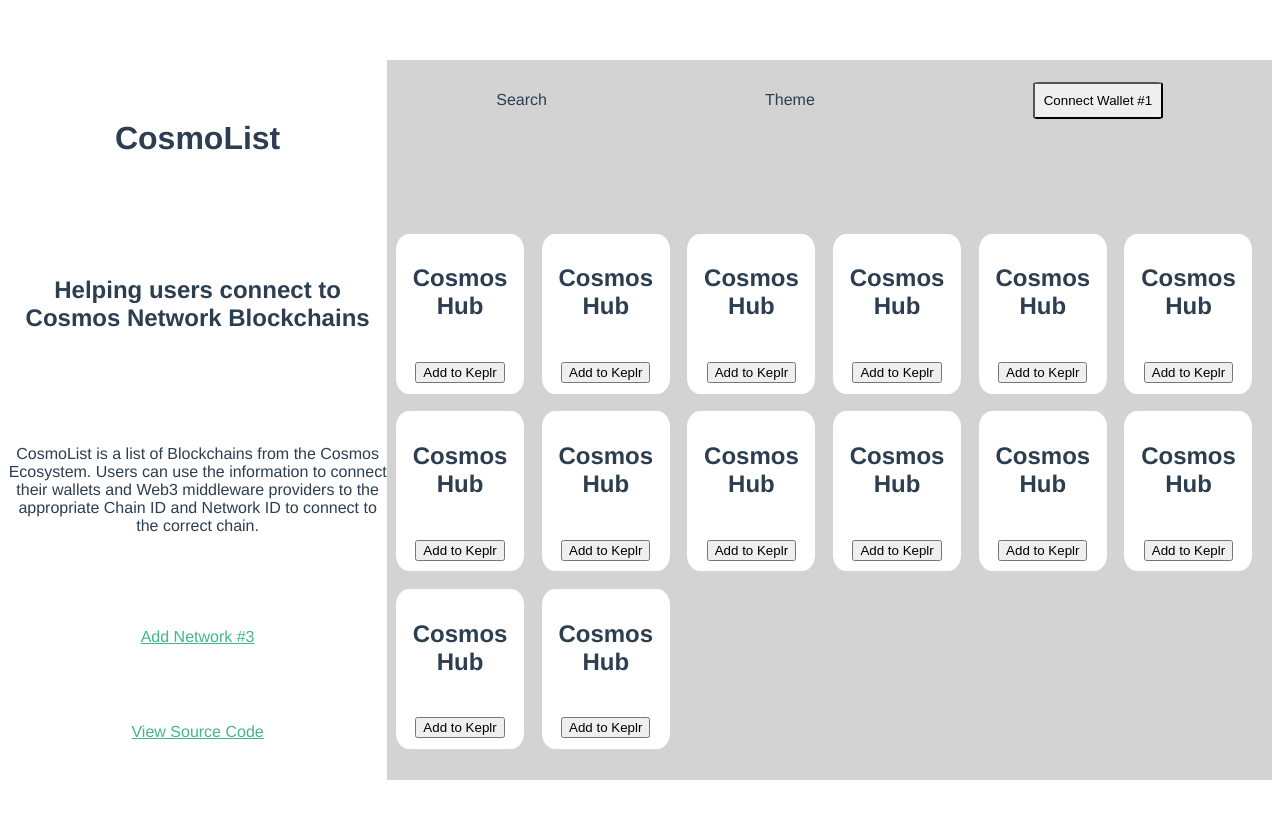
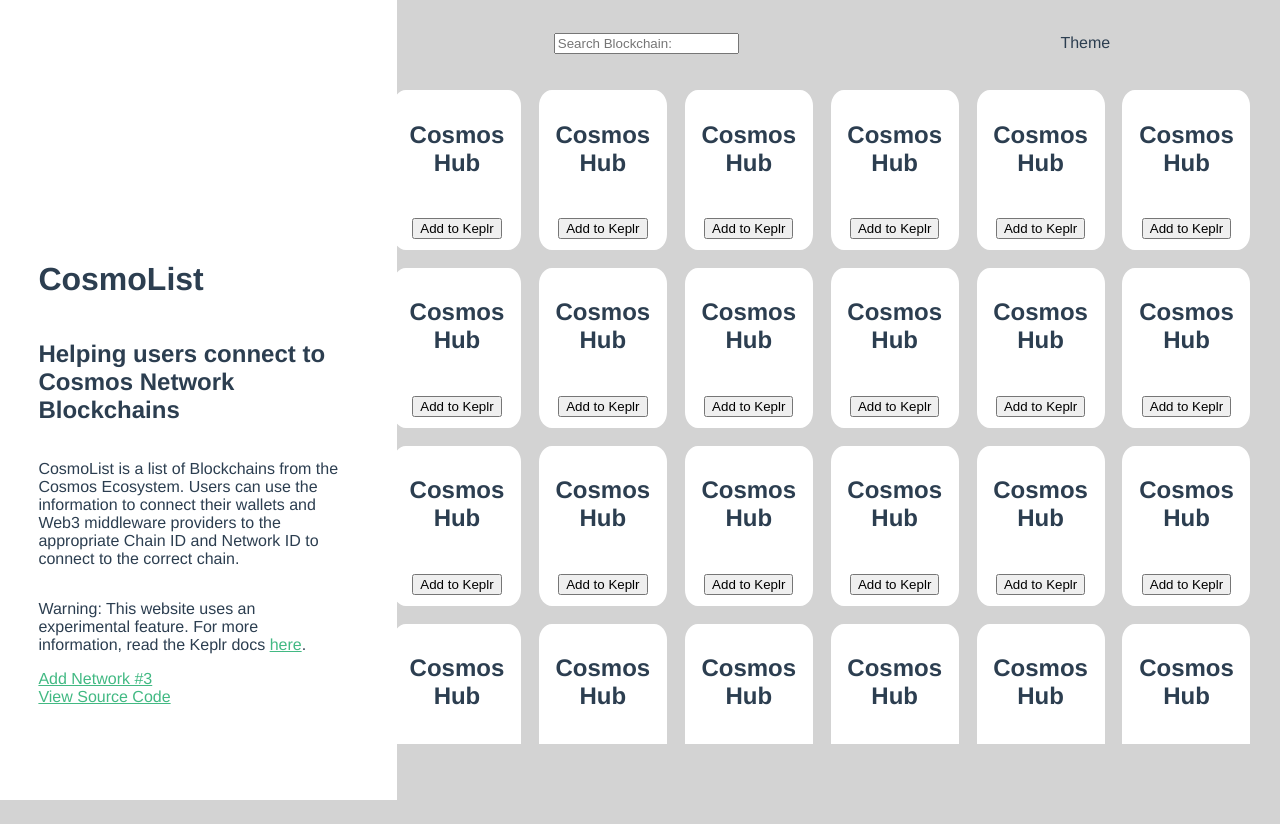
Before and after one commit to ArcAnya/CosmoList, a Vue app: page / in a window 1280 px wide. Before the commit the page ends 800 px from the top, so only its background shows below. Built offline with nearby package versions, Linux system fonts and the light colour scheme.

Commit message:
small improvements to design

```diff
--- a/src/App.vue
+++ b/src/App.vue
@@ -25,10 +25,19 @@
   -moz-osx-font-smoothing: grayscale;
   text-align: center;
   color: #2c3e50;
-  margin-top: 60px;
+  margin-top: 3vh;
 }
 .Overall {
   display: flex;
   flex-direction: row;
 }
+body, html {
+  padding: 0;
+  margin: 0;
+  width: 100%;
+  min-height: 100vh;
+}
+body {
+  background-color: lightgray;
+}
 </style>
--- a/src/components/AddChain.vue
+++ b/src/components/AddChain.vue
@@ -1,21 +1,27 @@
 <template>
   <div class="chain">
+    <!-- TO DO ADD info based on chainData and checking it first -->
     <h2>Cosmos Hub</h2>
     <button @click="addChain()">Add to Keplr</button>
   </div>
 </template>
 
 <script>
-import chainData from "../../data/TestChain.json";
+import chainData from "../../data/MyChain-1.json";
 
 export default {
   name: "AddChain",
   methods: {
-    addChain() {
-
-      window.keplr.experimentalSuggestChain( chainData
-        //check that has certain info (chainId) - necessary for button to work
-      );
+    async addChain() {
+      if (window.keplr) {
+        // TO DO: check that has certain info (chainId) - necessary for button to work
+        window.keplr.experimentalSuggestChain(chainData);
+        // return window.keplr;
+      } else {
+        alert(
+          "Install the Keplr Wallet browser extension: https://chrome.google.com/webstore/detail/keplr/dmkamcknogkgcdfhhbddcghachkejeap?hl=en"
+        );
+      }
     },
   },
 };
--- a/src/components/LeftSide.vue
+++ b/src/components/LeftSide.vue
@@ -1,15 +1,25 @@
 <template>
+  <div class="fixed-background"></div>
   <div class="welcome">
+    <div class="container">
       <h1>CosmoList</h1>
       <h2>Helping users connect to Cosmos Network Blockchains</h2>
       <p>
         CosmoList is a list of Blockchains from the Cosmos Ecosystem. Users can
-      use the information to connect their wallets and Web3 middleware providers
-      to the appropriate Chain ID and Network ID to connect to the correct
-      chain.
+        use the information to connect their wallets and Web3 middleware
+        providers to the appropriate Chain ID and Network ID to connect to the
+        correct chain.
+      </p>
+      <p>
+        Warning: This website uses an experimental feature. For more
+        information, read the Keplr docs
+        <a href="https://docs.keplr.app/api/suggest-chain.html">here</a>.
       </p>
       <a href="#" target="_blank">Add Network #3</a>
-    <a href="https://github.com/ArcAnya/CosmoList" target="_blank">View Source Code</a>
+      <a href="https://github.com/ArcAnya/CosmoList" target="_blank"
+        >View Source Code</a
+      >
+    </div>
   </div>
 </template>
 
@@ -27,18 +37,31 @@
 h2 {
   display: flex;
 }
-p {
-  display: flex;
-}
 a {
   color: #42b983;
 }
 .welcome {
   display: flex;
   flex-direction: column;
-  justify-content: space-around;
+  justify-content: flex-end;
   align-items: center;
+  background-color: white;
+  width: 30vw;
   height: 90vh;
-  width: 30vw;
+}
+.container {
+  display: flex;
+  flex-direction: column;
+  text-align: left;
+  margin: 10%;
+}
+.fixed-background {
+  background-color: white;
+  position: fixed;
+  top: 0;
+  bottom: 0;
+  left: 0;
+  right: 69vw;
+  z-index: -1;
 }
 </style>
--- a/src/components/RightSide.vue
+++ b/src/components/RightSide.vue
@@ -1,12 +1,34 @@
 <template>
-  <div class="overall-list">
+  <div class="overall-container">
     <div class="header">
-      <div>Search</div>
+      <div class="search-wrapper">
+        <input type="text" v-model="search" placeholder="Search Blockchain:" />
+      </div>
       <div>Theme</div>
-      <button @click="getKeplr()">Connect Wallet #1</button>
     </div>
     <br />
     <div class="list">
+      <!-- TO DO => search for a Blockchain in JSON files => progressive search! -->
+      <!-- TO DO => logic to get data/props from the JSON files to show the info on components-->
+
+      <AddChain />
+      <AddChain />
+      <AddChain />
+      <AddChain />
+      <AddChain />
+      <AddChain />
+      <AddChain />
+      <AddChain />
+      <AddChain />
+      <AddChain />
+      <AddChain />
+      <AddChain />
+      <AddChain />
+      <AddChain />
+      <AddChain />
+      <AddChain />
+      <AddChain />
+      <AddChain />
       <AddChain />
       <AddChain />
       <AddChain />
@@ -26,56 +48,20 @@
 </template>
 
 <script>
-
-import AddChain from "./AddChain.vue"
+import AddChain from "./AddChain.vue";
 
 export default {
   name: "RightSide",
   components: {
-    AddChain
+    AddChain,
   },
-  props: {
-    // msg: String
-  },
-  data() {
-    return {};
-  },
-  methods: {
-    async getKeplr() {
-      if (window.keplr) {
-        return window.keplr;
-      } else {
-        alert(
-          "Install the Keplr Wallet browser extension: https://chrome.google.com/webstore/detail/keplr/dmkamcknogkgcdfhhbddcghachkejeap?hl=en"
-        );
-      }
-
-      if (document.readyState === "complete") {
-        return window.keplr;
-      }
-
-      return new Promise((resolve) => {
-        const documentStateChange = (event) => {
-          if (event.target && event.target.readyState === "complete") {
-            resolve(window.keplr);
-            document.removeEventListener(
-              "readystatechange",
-              documentStateChange
-            );
-          }
-        };
-
-        document.addEventListener("readystatechange", documentStateChange);
-      });
-    },
-  },
+  methods: {},
 };
 </script>
 
 <style scoped>
-.overall-list {
+.overall-container {
   display: flex;
-  background-color: lightgray;
   height: 90vh;
   width: 70vw;
   flex-direction: column;
@@ -85,12 +71,14 @@
   display: flex;
   justify-content: space-around;
   align-items: center;
+  margin: 1%;
 }
 .list {
   display: flex;
   /* justify-content: space-around; */
   align-items: center;
   flex-wrap: wrap;
+  overflow-y: scroll;
 }
 button {
   border-radius: 5%;
```
Also changed, not shown: data/YourChain-1.json (added, +45 -0 lines), data/MyChain-1.json (renamed from data/TestChain.json). Lines whose indentation alone changed are shown as unchanged.
